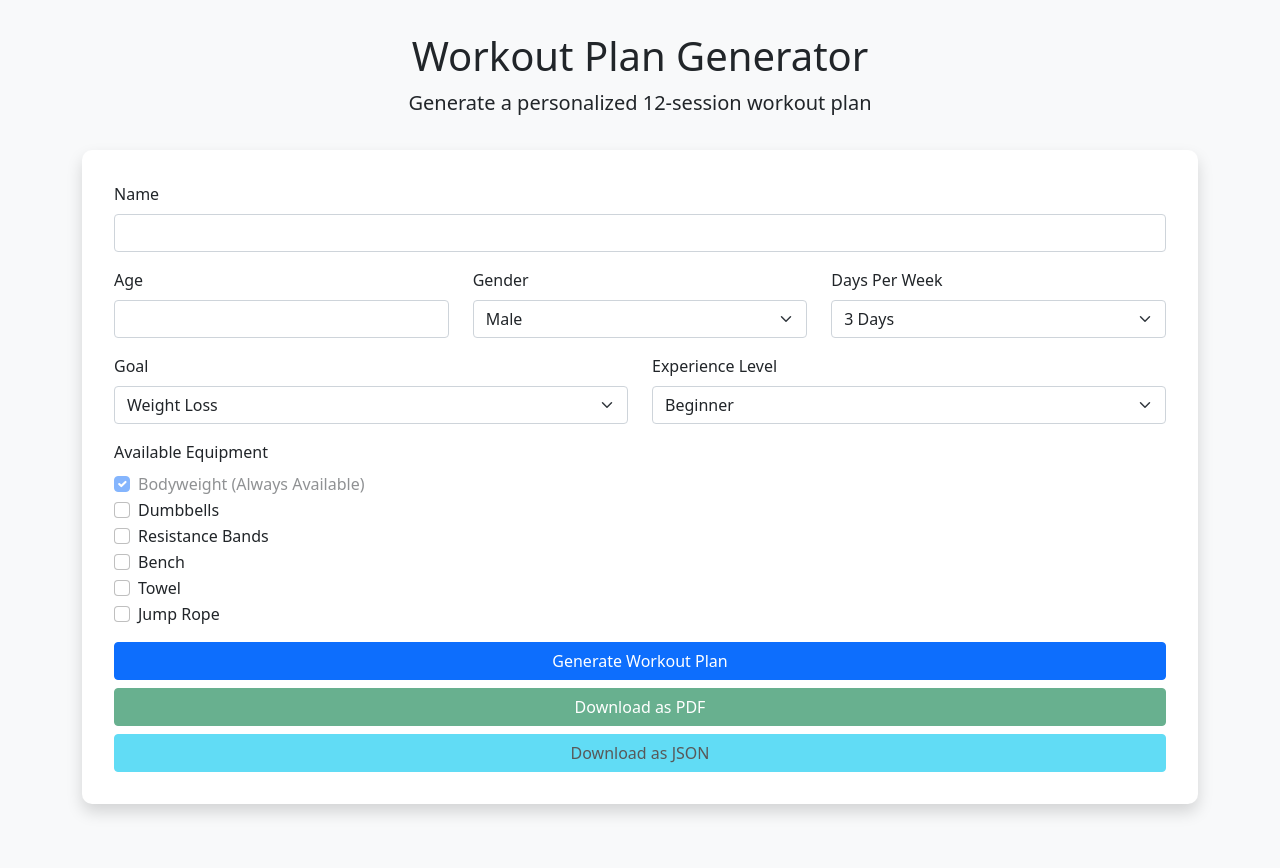
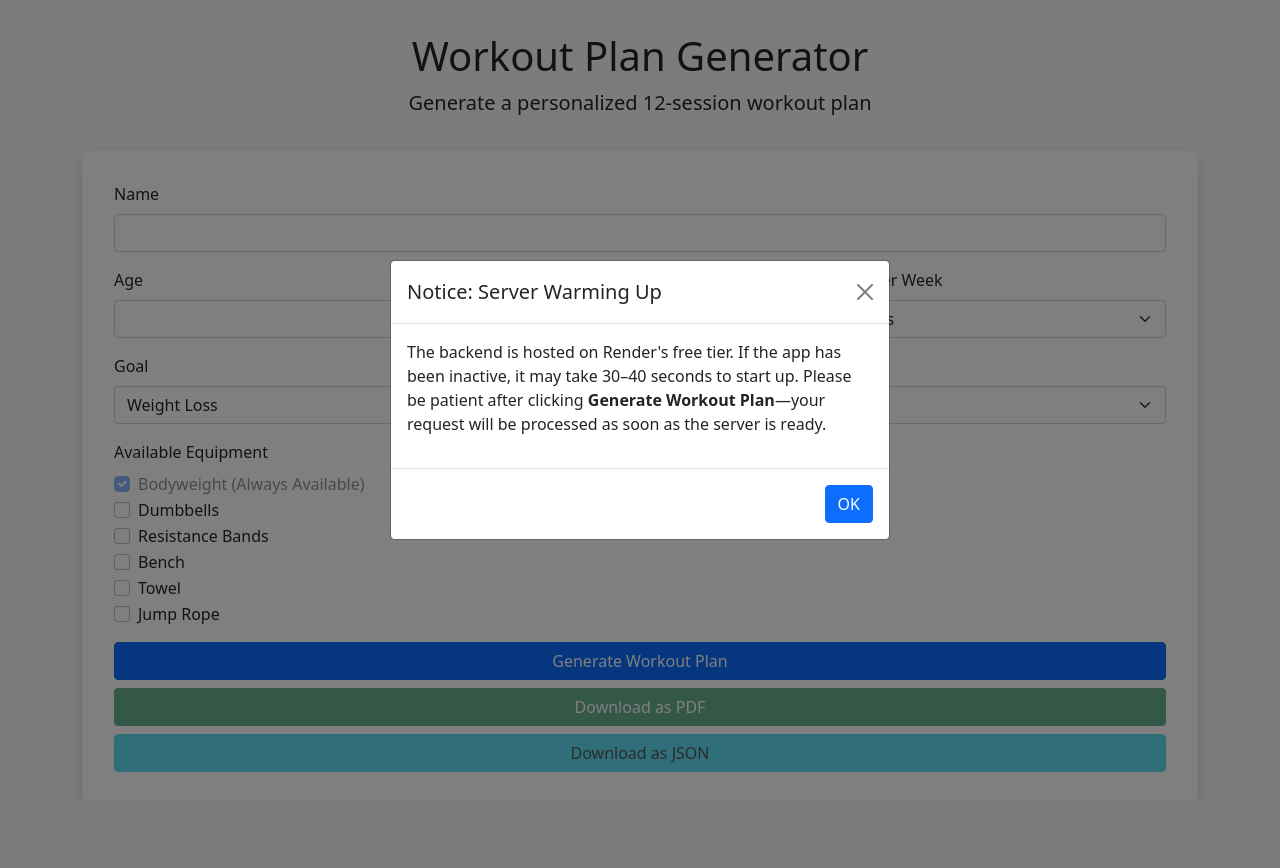
Before and after one commit to dhruvil-sheth30/Workout-generator, a Flask app: page / in a window 1280 px wide. After the commit the page ends 772 px from the top, so only its background shows below. Run offline with Flask 2, Linux system fonts and the light colour scheme; some libraries are stand-ins or nearby versions.

Commit message:
changes for frontend

```diff
--- a/templates/index.html
+++ b/templates/index.html
@@ -138,10 +138,37 @@
         </div>
     </div>
 
+    <div class="modal fade" id="startupDelayModal" tabindex="-1" aria-labelledby="startupDelayModalLabel" aria-hidden="true">
+      <div class="modal-dialog modal-dialog-centered">
+        <div class="modal-content">
+          <div class="modal-header">
+            <h5 class="modal-title" id="startupDelayModalLabel">Notice: Server Warming Up</h5>
+            <button type="button" class="btn-close" data-bs-dismiss="modal" aria-label="Close"></button>
+          </div>
+          <div class="modal-body">
+            <p>
+              The backend is hosted on Render's free tier. If the app has been inactive, it may take 30–40 seconds to start up. Please be patient after clicking <strong>Generate Workout Plan</strong>—your request will be processed as soon as the server is ready.
+            </p>
+          </div>
+          <div class="modal-footer">
+            <button type="button" class="btn btn-primary" data-bs-dismiss="modal">OK</button>
+          </div>
+        </div>
+      </div>
+    </div>
+
+    <!-- Bootstrap JS (required for modal) -->
+    <script src="https://cdn.jsdelivr.net/npm/bootstrap@5.1.3/dist/js/bootstrap.bundle.min.js"></script>
     <script>
         document.addEventListener('DOMContentLoaded', function() {
+            // Show Render startup delay modal on page load
+            const startupDelayModal = new bootstrap.Modal(document.getElementById('startupDelayModal'));
+            setTimeout(() => {
+                startupDelayModal.show();
+            }, 800); // Show after a short delay
+
             // API endpoints
-            const API_URL = 'http://localhost:8000';
+            const API_URL = `https://workout-generator-bw3x.onrender.com`;
             const GENERATE_ENDPOINT = `${API_URL}/generate-workout-plan`;
             const PDF_ENDPOINT = `${API_URL}/generate-workout-pdf`;
             const JSON_ENDPOINT = `${API_URL}/export-workout-json`;
```
